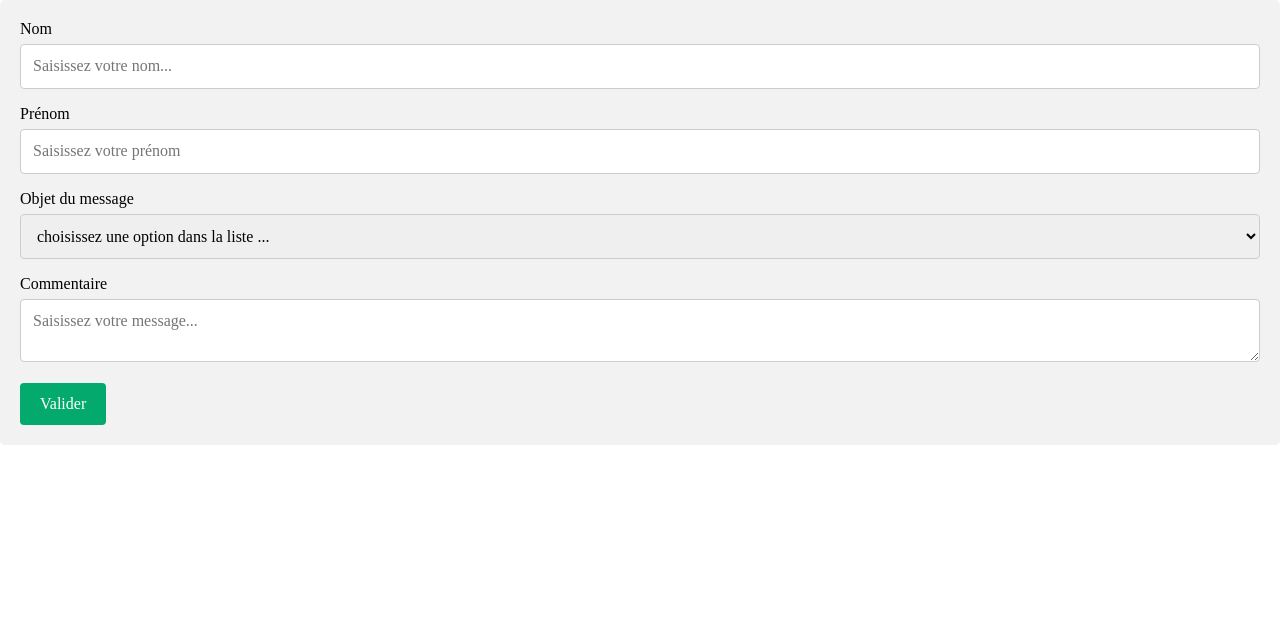
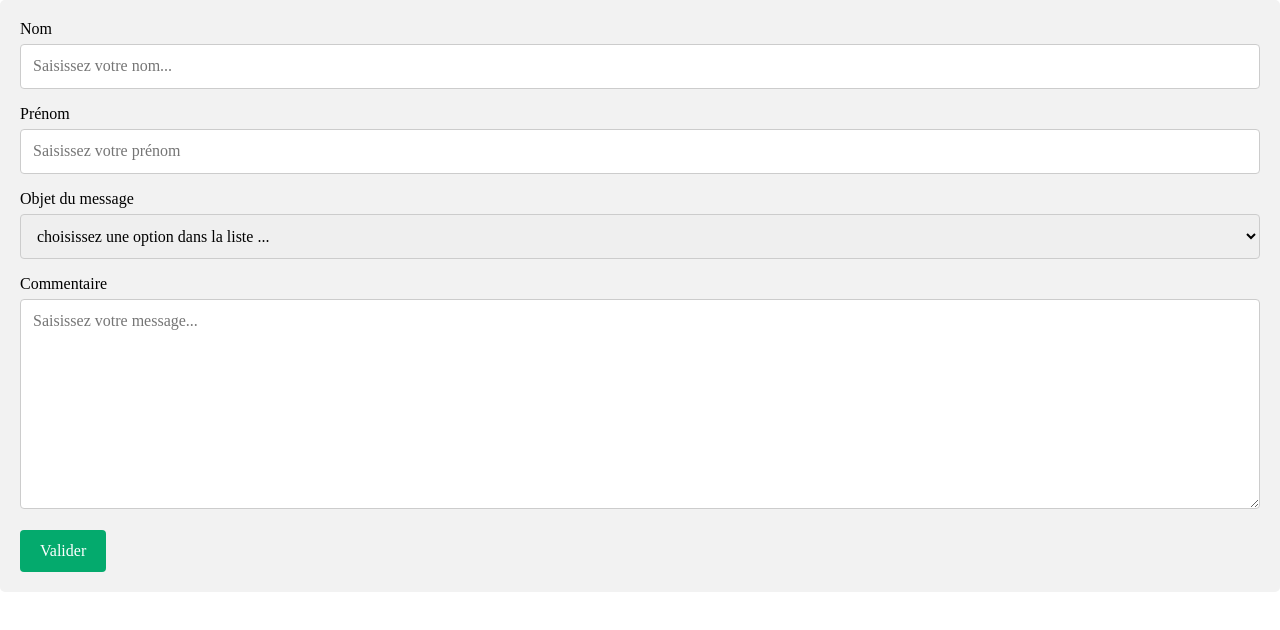
Before and after one commit to princecorg/Formulaire_Demo, a plain HTML site: page index.html in a window 1280 px wide. Drawn offline with nearby package versions, Linux system fonts and the light colour scheme.

Commit message:
Attribut rows sur le textarea

```diff
--- a/index.html
+++ b/index.html
@@ -39,7 +39,7 @@
           id="commentaire"
           name="commentaire"
           placeholder="Saisissez votre message..."
-          row="30"
+          rows="10"
         ></textarea>
         <button id="soumettre">Valider</button>
       </form>
```
